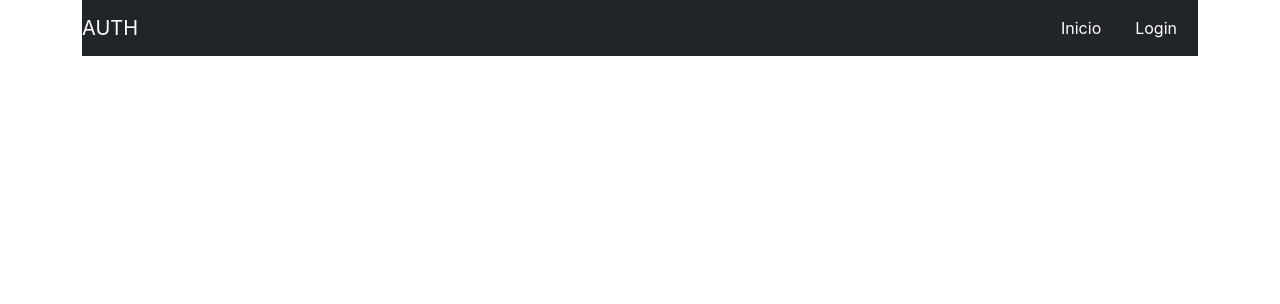
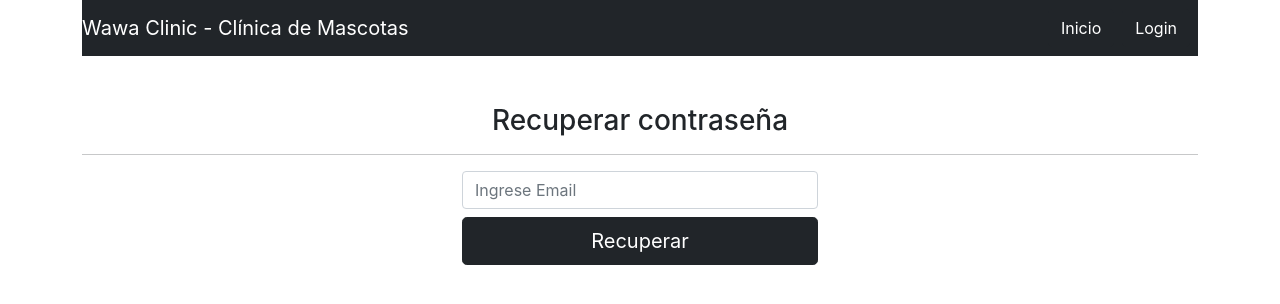
Before and after one commit to bryan-delacruz/React-To-do-List, a React (Create React App) app: page /reset in a window 1280 px wide. Shown: the top 304 px of the page. Built offline with nearby package versions, Linux system fonts and the light colour scheme; no server answers.

Commit message:
Se retira el botón de crear cuenta y se agrega el botón para recuperar contraseña; además, se hace algunos cambios de texto en el Login

```diff
--- a/src/App.jsx
+++ b/src/App.jsx
@@ -3,6 +3,7 @@
 import Admin from "./components/Admin";
 import Login from "./components/Login";
 import Navbar from "./components/Navbar";
+import Reset from "./components/Reset";
 
 import { auth } from "./firebase";
 
@@ -35,6 +36,9 @@
           <Route path="/admin">
             <Admin></Admin>
           </Route>
+          <Route path="/reset">
+            <Reset></Reset>
+          </Route>
         </Switch>
       </div>
     </Router>
--- a/src/components/Login.jsx
+++ b/src/components/Login.jsx
@@ -1,10 +1,9 @@
 import React from "react";
 import { auth, db } from "../firebase";
-import {withRouter} from "react-router-dom"
+import { withRouter } from "react-router-dom";
 
 const Login = (props) => {
-
-  const [email, setEmail] = React.useState('');
+  const [email, setEmail] = React.useState("");
   const [pass, setPass] = React.useState("");
   const [error, setError] = React.useState(null);
 
@@ -58,7 +57,7 @@
         setError("Contraseña incorrecta");
       }
     }
-  }, [email, pass,props.history]);
+  }, [email, pass, props.history]);
 
   const registrar = React.useCallback(async () => {
     try {
@@ -68,15 +67,14 @@
         uid: res.user.uid,
       });
       await db.collection(res.user.uid).add({
-        name: 'Tarea de Ejemplo',
-        fecha: Date.now()
-      })
+        name: "Tarea de Ejemplo",
+        fecha: Date.now(),
+      });
       setEmail("");
       setPass("");
       setError(null);
 
       props.history.push("/admin");
-
     } catch (error) {
       console.log(error);
       if (error.code === "auth/invalid-email") {
@@ -86,13 +84,15 @@
         setError("Email ya existe");
       }
     }
-  }, [email, pass,props.history]);
+  }, [email, pass, props.history]);
 
   return (
     <div className="mt-5">
-      <h3 className="text-center">{esRegistro ? "Registro" : "Login"}</h3>
+      <h3 className="text-center">
+        {esRegistro ? "Registro" : "Iniciar Sesión"}
+      </h3>
       <hr />
-      <div className="row justify-content-center">
+      <div className="row justify-content-center text-center">
         <div className="col-12 col-sm8 col-md-6 col-xl-4">
           <form onSubmit={procesarDatos}>
             {error && <div className="alert alert-danger">{error}</div>}
@@ -111,15 +111,24 @@
               value={pass}
             />
             <button className="btn btn-dark btn-lg w-100 mb-2" type="submit">
-              {esRegistro ? "Registrarse" : "Acceder"}
+              {esRegistro ? "Registrarse" : "Ingresar"}
             </button>
-            <button
-              className="btn btn-info btn-sm w-100"
+            {/* <button
+              className="btn btn-info btn-sm w-100 mb-2"
               onClick={() => setRegistro(!esRegistro)}
               type="button"
             >
-              {esRegistro ? "¿Ya estás Registrado?" : "¿No tienes cuenta?"}
-            </button>
+              {esRegistro ? "Ingresar a su cuenta" : "Crear cuenta"}
+            </button> */}
+            {!esRegistro ? (
+              <button
+                className="btn btn-info btn-sm w-100"
+                type="button"
+                onClick={() => props.history.push("/reset")}
+              >
+                ¿Olvidaste tu contraseña?
+              </button>
+            ) : null}
           </form>
         </div>
       </div>
--- a/src/components/Navbar.jsx
+++ b/src/components/Navbar.jsx
@@ -14,7 +14,7 @@
   return (
     <div className="navbar navbar-dark bg-dark">
       <Link className="navbar-brand" to="/">
-        AUTH
+        Wawa Clinic - Clínica de Mascotas
       </Link>
       <div>
         <div className="d-flex">
--- /dev/null
+++ b/src/components/Reset.jsx
@@ -0,0 +1,71 @@
+import React from 'react'
+import {auth} from '../firebase'
+import {withRouter} from 'react-router-dom'
+
+const ResetPass = (props) => {
+
+    const [email, setEmail] = React.useState('')
+    const [error, setError] = React.useState(null)
+
+    const procesarDatos = e => {
+        e.preventDefault()
+        if(!email.trim()){
+            console.log('Datos vacíos email!')
+            setError('Datos vacíos email!')
+            return
+        }
+        setError(null)
+
+        recuperar()
+
+    }
+
+    const recuperar = React.useCallback(
+        async () => {
+            try {
+                await auth.sendPasswordResetEmail(email)
+                props.history.push('/login')
+            } catch (error) {
+                console.log(error)
+                setError(error.message)
+            }
+        },
+    [email, props.history])
+
+    return (
+        <div className="mt-5">
+            <h3 className="text-center">
+                Recuperar contraseña
+            </h3>
+            <hr/>
+            <div className="row justify-content-center">
+                <div className="col-12 col-sm-8 col-md-6 col-xl-4">
+                    <form onSubmit={procesarDatos}>
+                        {
+                            error ? (
+                                <div className="alert alert-danger">
+                                    {error}
+                                </div>
+                            ) : null
+                        }
+                        <input
+                            type="email"
+                            className="form-control mb-2"
+                            placeholder="Ingrese Email"
+                            onChange={ e => setEmail(e.target.value) }
+                            value={email}
+                        />
+                        <button
+                            className="btn btn-lg btn-dark w-100"
+                            type="submit"
+                        >
+                            Recuperar
+                        </button>
+                    </form>
+                </div>
+            </div>
+        </div>
+    )
+}
+
+export default withRouter(ResetPass)
--- a/src/index.css
+++ b/src/index.css
@@ -1,13 +1,14 @@
 body {
   margin: 0;
-  font-family: -apple-system, BlinkMacSystemFont, 'Segoe UI', 'Roboto', 'Oxygen',
-    'Ubuntu', 'Cantarell', 'Fira Sans', 'Droid Sans', 'Helvetica Neue',
+  font-family: -apple-system, BlinkMacSystemFont, "Segoe UI", "Roboto", "Oxygen",
+    "Ubuntu", "Cantarell", "Fira Sans", "Droid Sans", "Helvetica Neue",
     sans-serif;
   -webkit-font-smoothing: antialiased;
   -moz-osx-font-smoothing: grayscale;
+  opacity: 1;
 }
 
 code {
-  font-family: source-code-pro, Menlo, Monaco, Consolas, 'Courier New',
+  font-family: source-code-pro, Menlo, Monaco, Consolas, "Courier New",
     monospace;
 }
```
Also changed, not shown: 1 other file (tests, documents, lock files or other folders).
